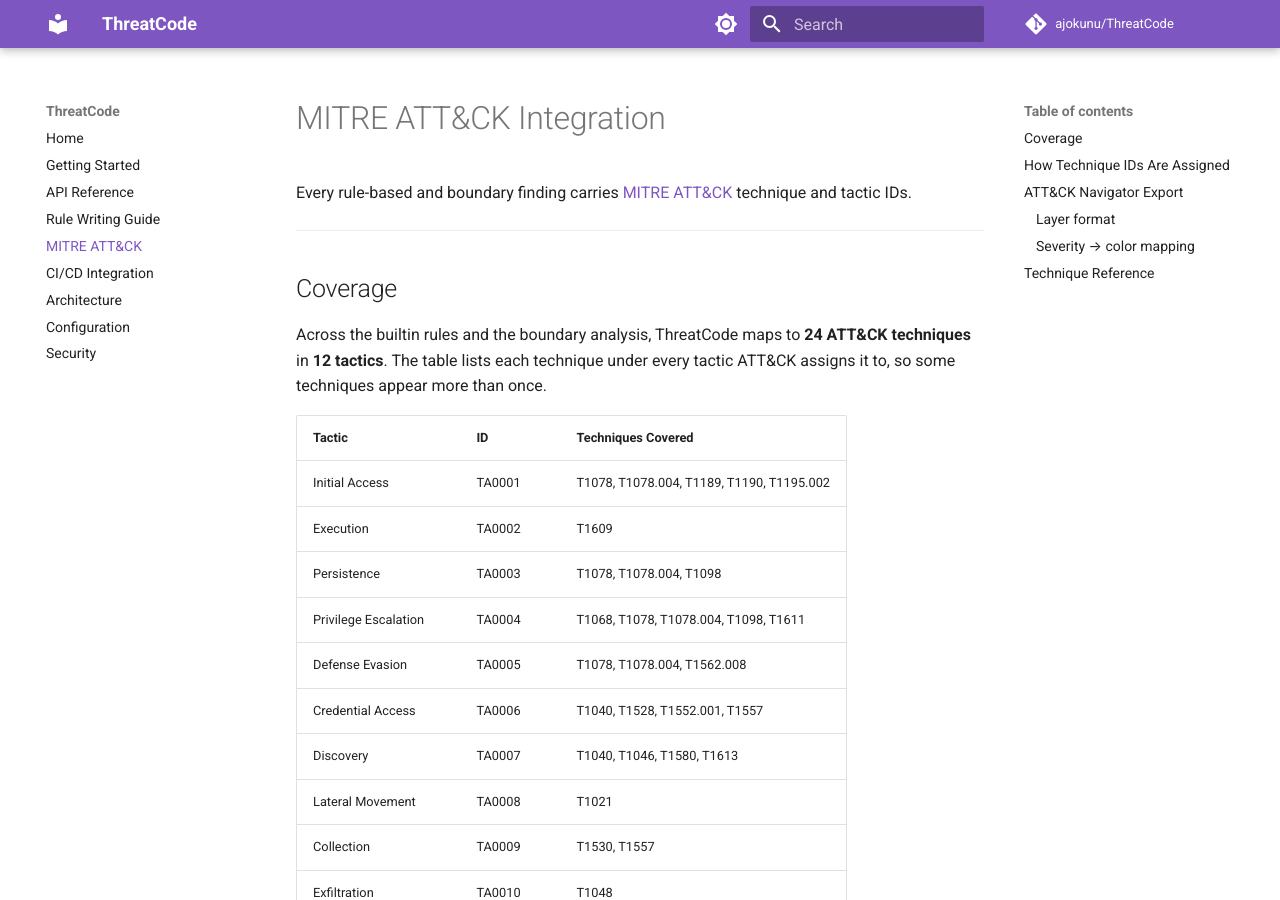
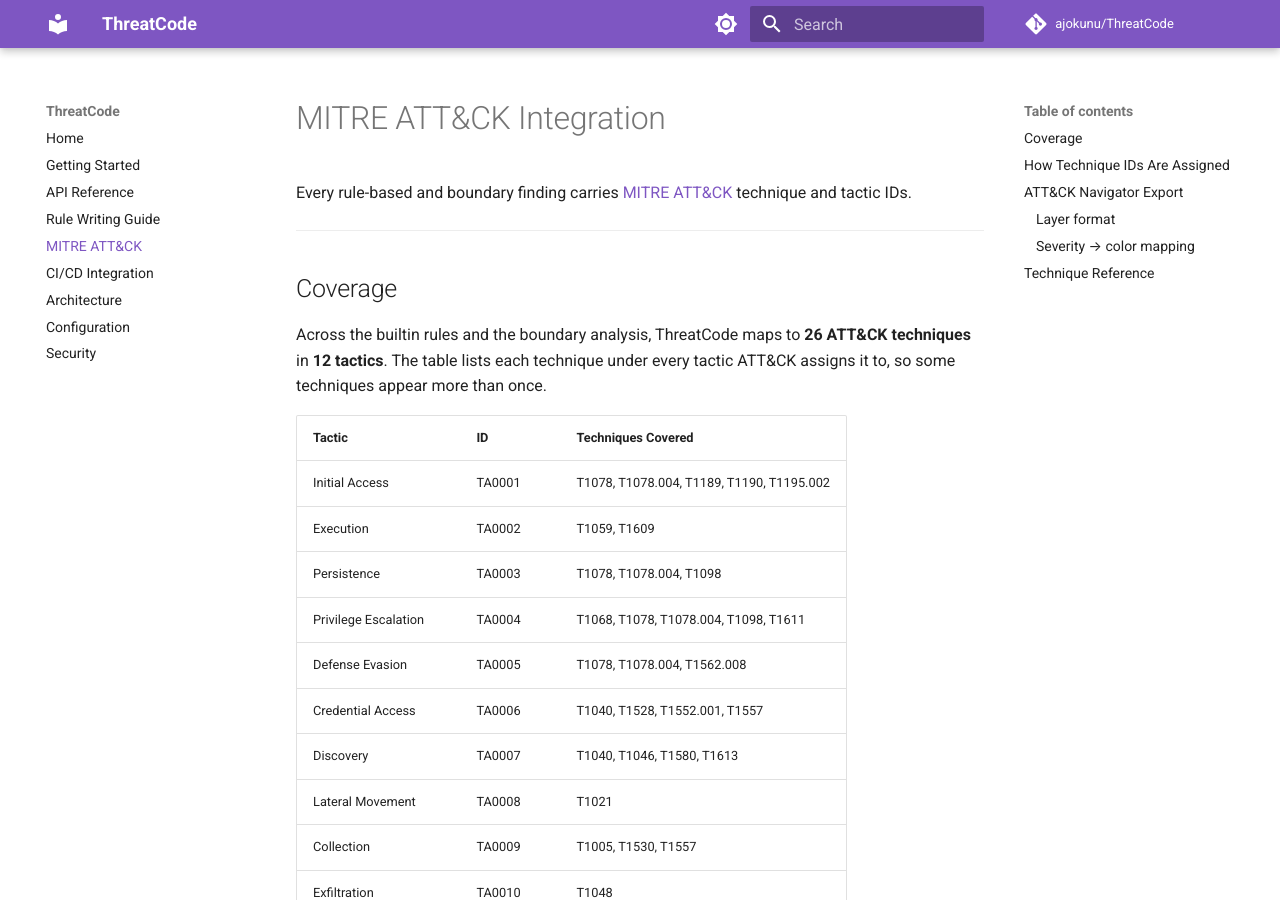
Before and after one commit to ajokunu/ThreatCode, an MkDocs documentation site: the page built from docs/mitre-attack.md, in a window 1280 px wide and 900 px high. Built offline with MkDocs 1.6.1 and Material for MkDocs 9.7.7, drawn with Linux system fonts in a browser that asks for light colours; comment, search, counter and statistics services are not loaded.

Commit message:
docs: update docs site counts for the MCP rules
228 rules and 26 ATT&CK techniques now that the MCP rules add T1059 and
T1005. Name the Windsurf row after both product names, since the
Windsurf MCP docs now redirect to Devin Desktop.

```diff
--- a/docs/mitre-attack.md
+++ b/docs/mitre-attack.md
@@ -6,20 +6,20 @@
 
 ## Coverage
 
-Across the builtin rules and the boundary analysis, ThreatCode maps to **24 ATT&CK techniques** in **12 tactics**.
+Across the builtin rules and the boundary analysis, ThreatCode maps to **26 ATT&CK techniques** in **12 tactics**.
 The table lists each technique under every tactic ATT&CK assigns it to, so some techniques appear more than once.
 
 | Tactic | ID | Techniques Covered |
 |--------|----|--------------------|
 | Initial Access | TA0001 | T1078, T1078.004, T1189, T1190, T1195.002 |
-| Execution | TA0002 | T1609 |
+| Execution | TA0002 | T1059, T1609 |
 | Persistence | TA0003 | T1078, T1078.004, T1098 |
 | Privilege Escalation | TA0004 | T1068, T1078, T1078.004, T1098, T1611 |
 | Defense Evasion | TA0005 | T1078, T1078.004, T1562.008 |
 | Credential Access | TA0006 | T1040, T1528, T1552.001, T1557 |
 | Discovery | TA0007 | T1040, T1046, T1580, T1613 |
 | Lateral Movement | TA0008 | T1021 |
-| Collection | TA0009 | T1530, T1557 |
+| Collection | TA0009 | T1005, T1530, T1557 |
 | Exfiltration | TA0010 | T1048 |
 | Impact | TA0040 | T1485, T1499, T1565.001 |
 | Resource Development | TA0042 | T1587.001 |
```
Also changed, not shown: README.md (+1 -1 lines), docs/architecture.md (+1 -1 lines), docs/cicd.md (+1 -1 lines), docs/index.md (+1 -1 lines).
